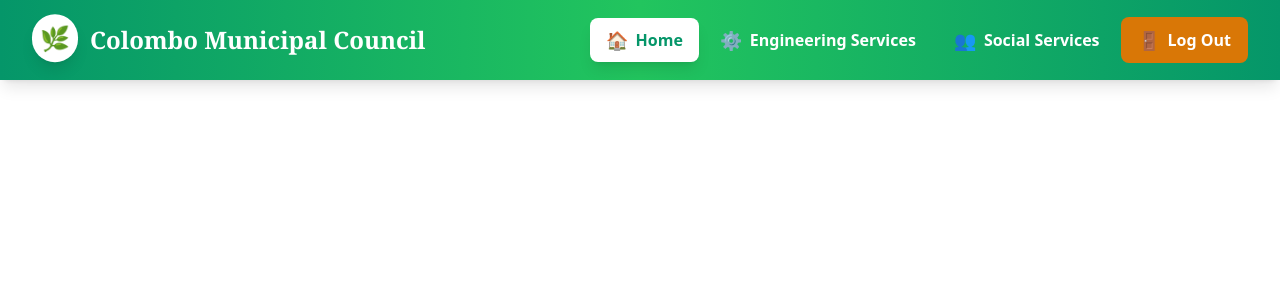
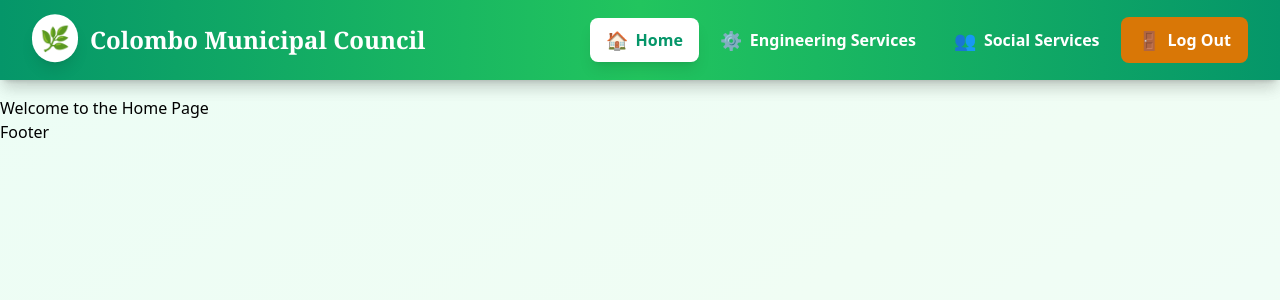
Before and after one commit to ThilinaKanishka/HCI-PROJECT-Front-End-Development-Colombo-Municipal-Council, a React (Vite) app in the folder Front_End/: page / in a window 1280 px wide. Shown: the top 300 px of the page. Built offline with nearby package versions, Linux system fonts and the light colour scheme.

Commit message:
Update App.jsx

```diff
--- a/Front_End/src/App.jsx
+++ b/Front_End/src/App.jsx
@@ -1,5 +1,7 @@
+// App.js
 import React from "react";
 import { BrowserRouter as Router, Routes, Route } from "react-router-dom";
+import Header from "./components/Header";
 import Home from "./components/Home";
 import Engineering_Services from "./components/Engineering_Services";
 import Social_Services from "./components/Social_Services";
@@ -7,6 +9,11 @@
 function App() {
   return (
     <Router>
+      <div className="min-h-screen bg-gradient-to-br from-emerald-50 via-green-50 to-teal-50">
+        <Header />
+        <main className="pt-24">
+          {" "}
+          {/* Add padding to account for fixed header */}
           <Routes>
             <Route path="/" element={<Home />} />
             <Route
@@ -15,6 +22,8 @@
             />
             <Route path="/Social_Services" element={<Social_Services />} />
           </Routes>
+        </main>
+      </div>
     </Router>
   );
 }
```
Lines whose indentation alone changed are shown as unchanged.
